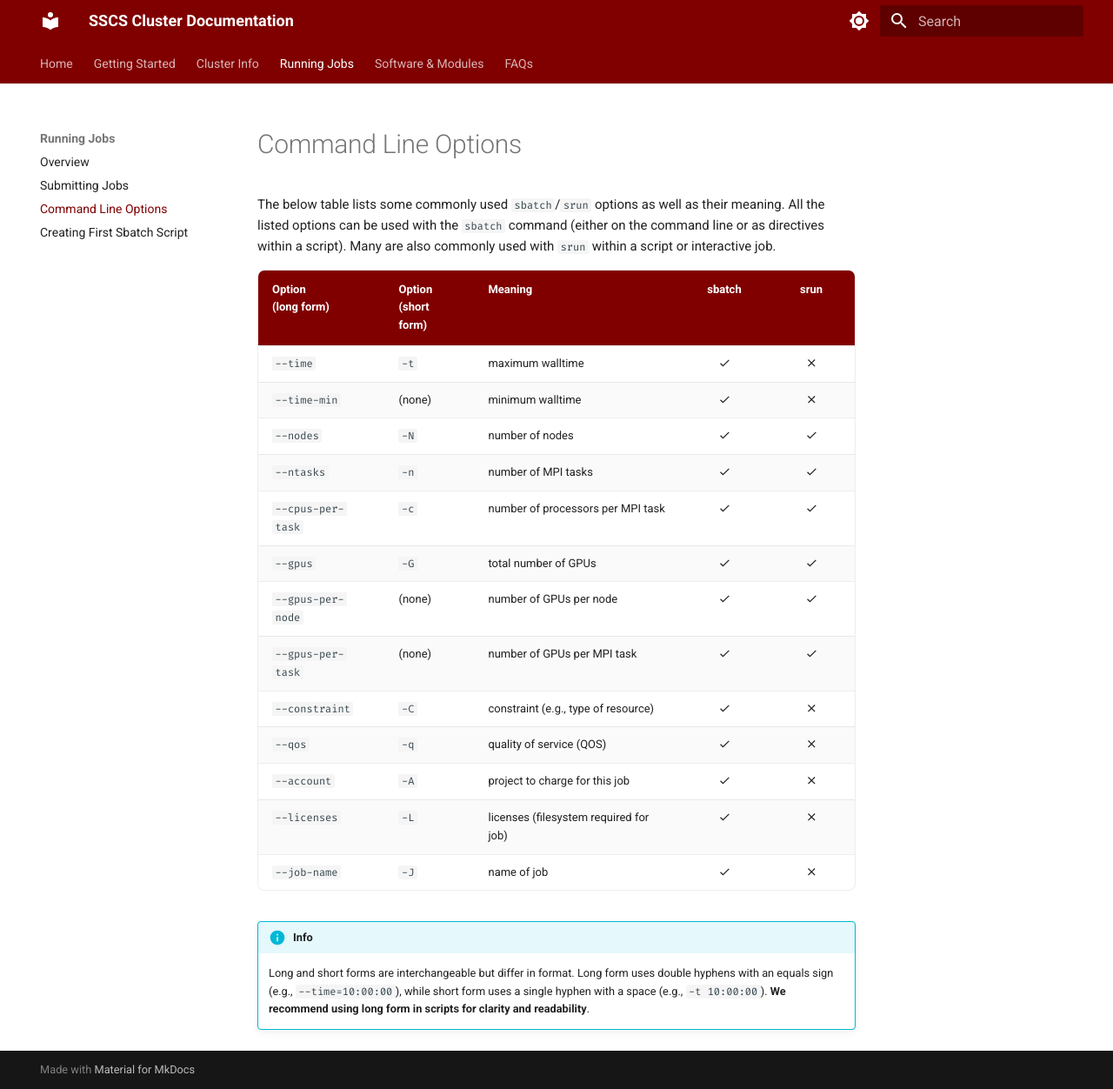
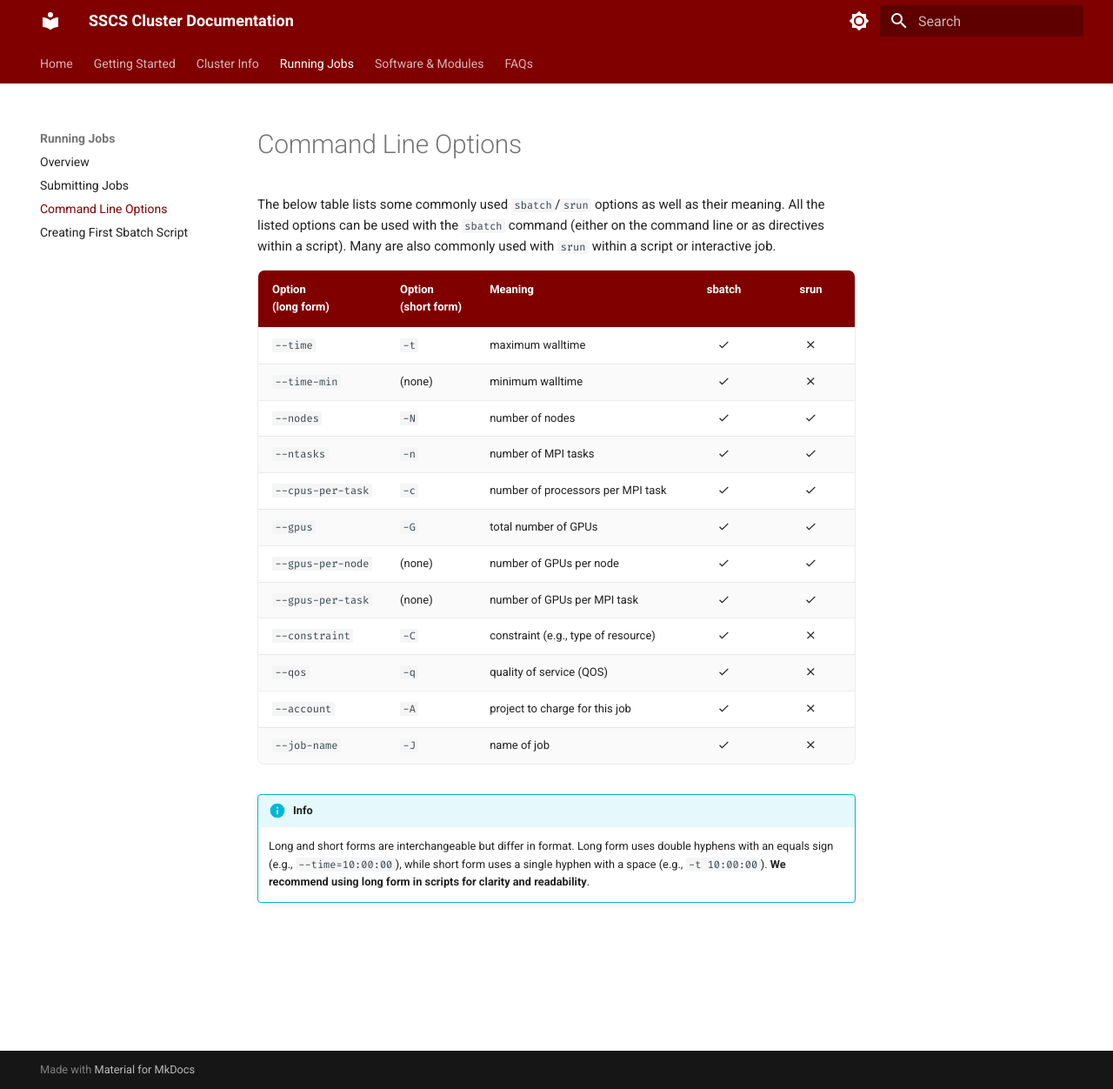
Before and after one commit to uchicago-ssd-sscs/hpc-docs, an MkDocs documentation site: the page built from docs/jobs/cli-options.md, in a window 1280 px wide and 1252 px high. Shown: the whole window at 87% size. Built offline with MkDocs 1.6.1 and Material for MkDocs 9.7.7, drawn with Linux system fonts in a browser that asks for light colours.

Commit message:
Update docs/jobs/cli-options.md
Co-authored-by: Matthew T. Pham <mtpham@uchicago.edu>

```diff
--- a/docs/jobs/cli-options.md
+++ b/docs/jobs/cli-options.md
@@ -15,7 +15,6 @@ The below table lists some commonly used `sbatch`/`srun` options as well as thei
 | `--constraint` | `-C` | constraint (e.g., type of resource) | :material-check: | :material-close: |
 | `--qos` | `-q` | quality of service (QOS) | :material-check: | :material-close: |
 | `--account` | `-A` | project to charge for this job | :material-check: | :material-close: |
-| `--licenses` | `-L` | licenses (filesystem required for job) | :material-check: | :material-close: |
 | `--job-name` | `-J` | name of job | :material-check: | :material-close: |
 
 !!! info
```
